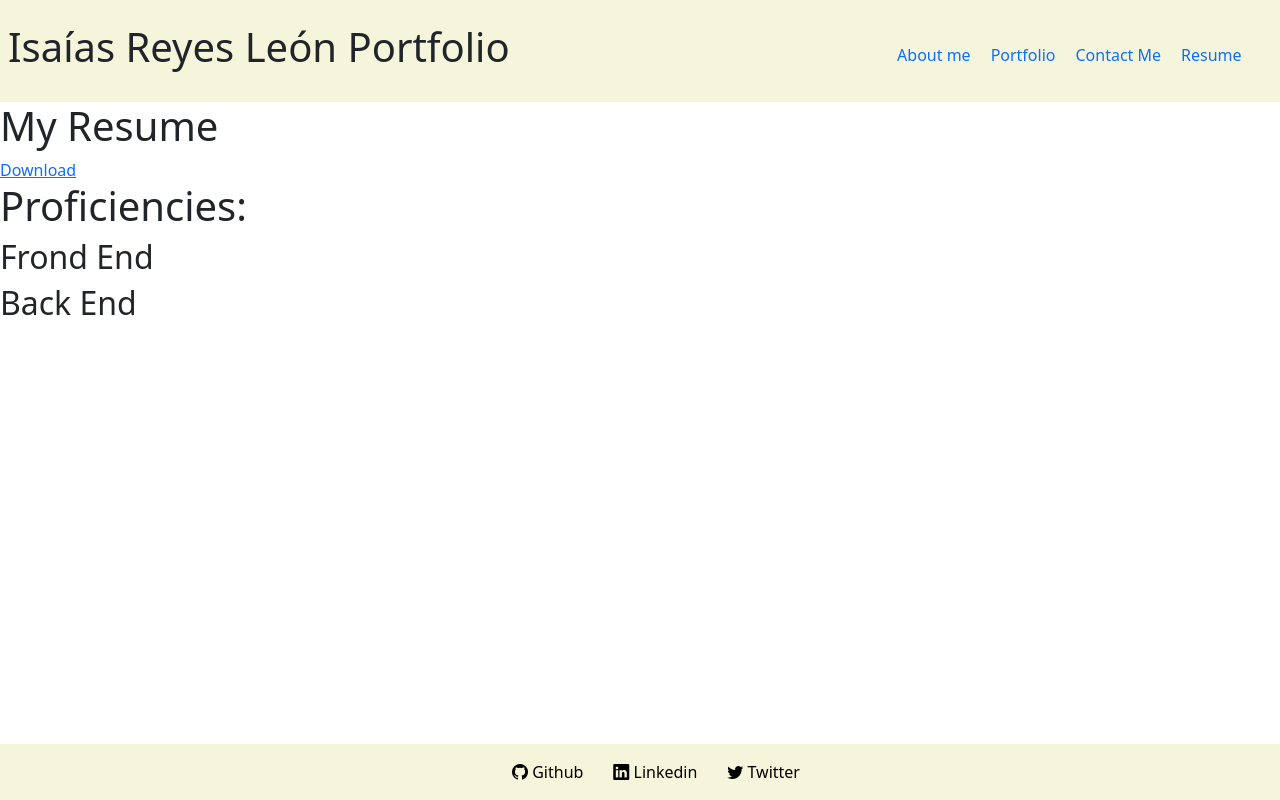
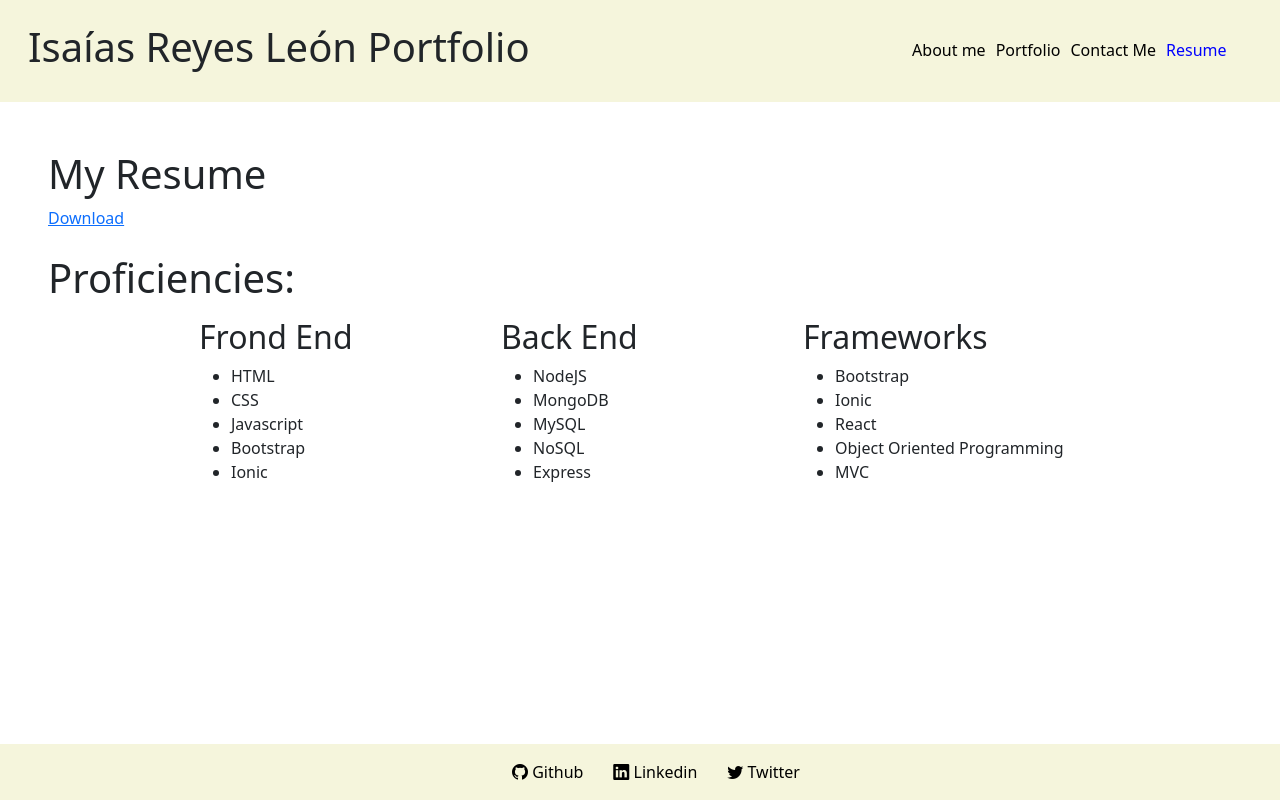
Before and after one commit to ireyesleon/cliniia, a React (Create React App) app: page /resume in a window 1280 px wide. Built offline with nearby package versions, Linux system fonts and the light colour scheme.

Commit message:
Added style to navlink for the section active.

```diff
--- a/src/App.css
+++ b/src/App.css
@@ -7,6 +7,7 @@ nav {
 nav h1 {
     display: inline-block;
     padding: 15px;
+    margin-left: 20px;
 }
 
 nav ul {
@@ -16,8 +17,9 @@ nav ul {
 }
 
 nav ul a {
-    padding: 10px;
+    padding: 5px;
     text-decoration: none;
+    color: black;
 }
 
 li a {
@@ -58,6 +60,7 @@ section a img {
     width: 100%;
     padding: 20px;
     max-height: 350px;
+    border-radius: 50px;
 }
 
 section a img:hover {
--- a/src/components/About.js
+++ b/src/components/About.js
@@ -2,7 +2,7 @@ import React from 'react'
 
 const About = () => {
   return (
-    <div className='row m-5'>
+    <div className='row m-5 mt-5'>
       <img className='col-6 mb-4' id="profile-pic" src={require('.././assets/images/profile.jpeg')} alt="Profile" />
       <p className='col-12'>My name is Isaias Reyes, I'm from Culiacán Sinaloa and I studied Marketing at Universidad de Occidente. My hobbies are very varied, from video games, learn new things, photography and exercising (and of course Web Development!), to traveling through the different landscapes that Mexico offers. I have 8+ years of experience working in IT.</p>
       <p className='col-12'>I started coding last year as part of my personal and professional growth. I have always wanted to learn how to code since I work for the IT Industry and I have seen how important it is no matter what your major was in collage. I have worked with different web technologies like Javascript, NodeJS, MongoDB, React and many others that made me realize that I can achieve great things with just my computer.</p>
--- a/src/components/Nav.js
+++ b/src/components/Nav.js
@@ -1,5 +1,5 @@
 import React from 'react';
-import { Link } from "react-router-dom";
+import { NavLink } from "react-router-dom";
 
 
 const Nav = () => {
@@ -7,10 +7,14 @@ const Nav = () => {
       <nav className='row p-2'>
         <h1 className='col-12 col-sm-5'>Isaías Reyes León Portfolio</h1>
         <ul className='col-12 col-sm-4 d-flex justify-content-center' id='nav-options'>
-        <Link to="/about">About me</Link>
-        <Link to="/portfolio">Portfolio</Link>
-        <Link to="/contact">Contact Me</Link>
-        <Link to="/resume">Resume</Link>
+        <NavLink style={({ isActive }) =>
+                      (isActive ? {color: 'blue'} : {color: 'black'})} to="/about">About me</NavLink>
+        <NavLink style={({ isActive }) =>
+                      (isActive ? {color: 'blue'} : {color: 'black'})} to="/portfolio">Portfolio</NavLink>
+        <NavLink style={({ isActive }) =>
+                      (isActive ? {color: 'blue'} : {color: 'black'})} to="/contact">Contact Me</NavLink>
+        <NavLink style={({ isActive }) =>
+                      (isActive ? {color: 'blue'} : {color: 'black'})} to="/resume">Resume</NavLink>
         </ul>
       </nav>
   )
--- a/src/components/Portfolio.js
+++ b/src/components/Portfolio.js
@@ -3,7 +3,7 @@ import React from 'react'
 const Portfolio = () => {
   return (
   <section className="row title">
-    <h1 className="d-flex justify-content-center">My portfolio</h1>
+    <h1 className="d-flex justify-content-center mb-5 mt-3">My portfolio</h1>
     <div className="col-12 col-sm-6">
       <p className="d-flex justify-content-center">ü meet App<a href="https://github.com/csancheze/u-meet" className="bi bi-github"> </a></p>
        <a href="https://u-meet-app.herokuapp.com/"><img src={require('.././assets/images/umeet.png')} alt="ü meet app" /></a>
--- a/src/components/Resume.js
+++ b/src/components/Resume.js
@@ -3,12 +3,42 @@ import React from 'react'
 
 function Resume() {
   return (
-    <div>
+    <div className='m-5'>
         <h1>My Resume</h1>
         <a href='../assets/IsaiasReyesLeonResume.pdf' download>Download</a>
-        <h1>Proficiencies:</h1>
+        <div className='row d-flex justify-content-center mt-4'>
+        <h1 className='mb-3'>Proficiencies:</h1>
+        <div className='col-12 col-sm-3'>
         <h2>Frond End</h2>
+        <ul>
+          <li>HTML</li>
+          <li>CSS</li>
+          <li>Javascript</li>
+          <li>Bootstrap</li>
+          <li>Ionic</li>
+        </ul>
+        </div>
+        <div className='col-12 col-sm-3'>
         <h2>Back End</h2>
+        <ul>
+          <li>NodeJS</li>
+          <li>MongoDB</li>
+          <li>MySQL</li>
+          <li>NoSQL</li>
+          <li>Express</li>
+        </ul>
+        </div>
+        <div className='col-12 col-sm-3'>
+        <h2>Frameworks</h2>
+        <ul>
+          <li>Bootstrap</li>
+          <li>Ionic</li>
+          <li>React</li>
+          <li>Object Oriented Programming</li>
+          <li>MVC</li>
+        </ul>
+        </div>
+        </div>
     </div>
   )
 }
```
Also changed, not shown: src/components/Contact.js (+0 -8 lines).
